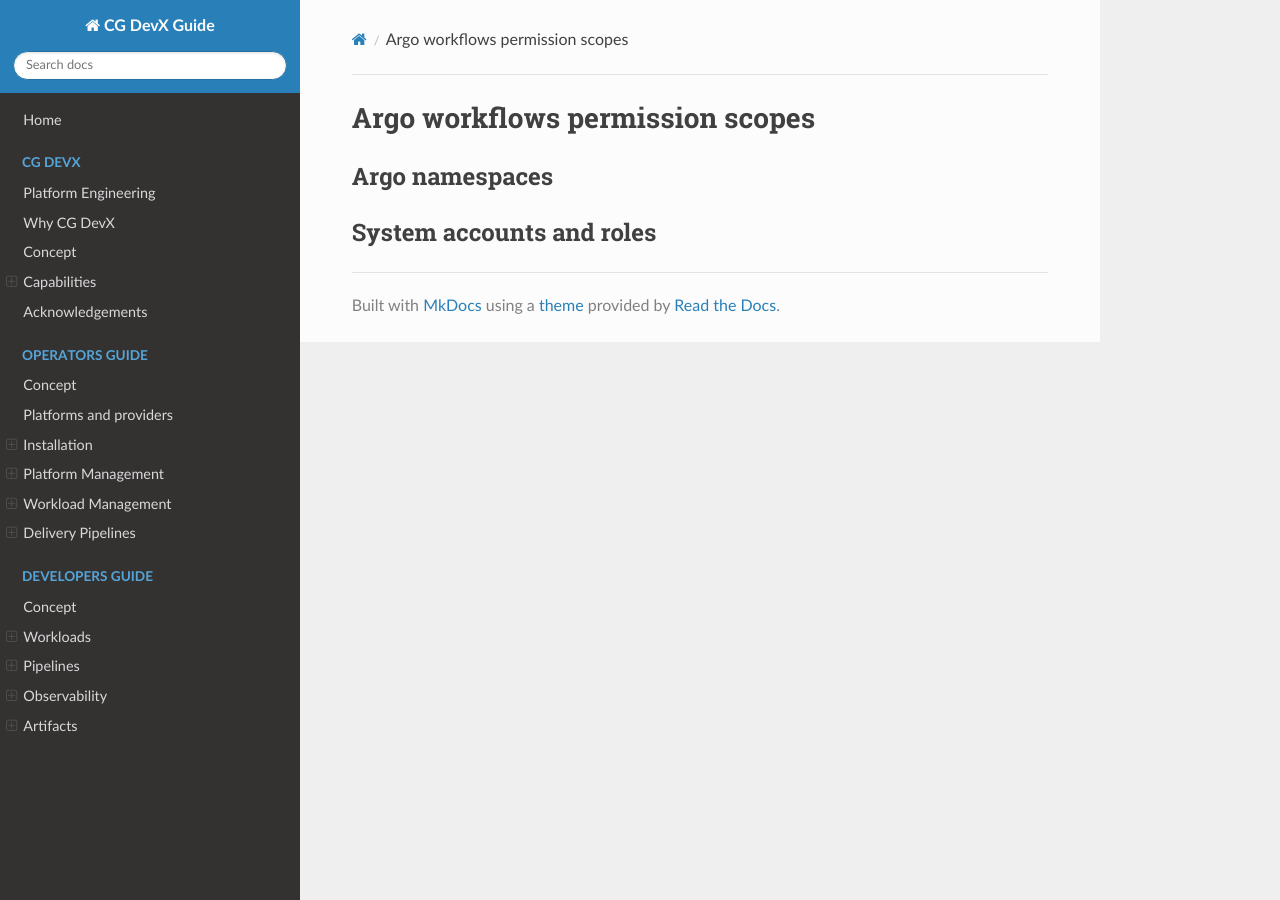
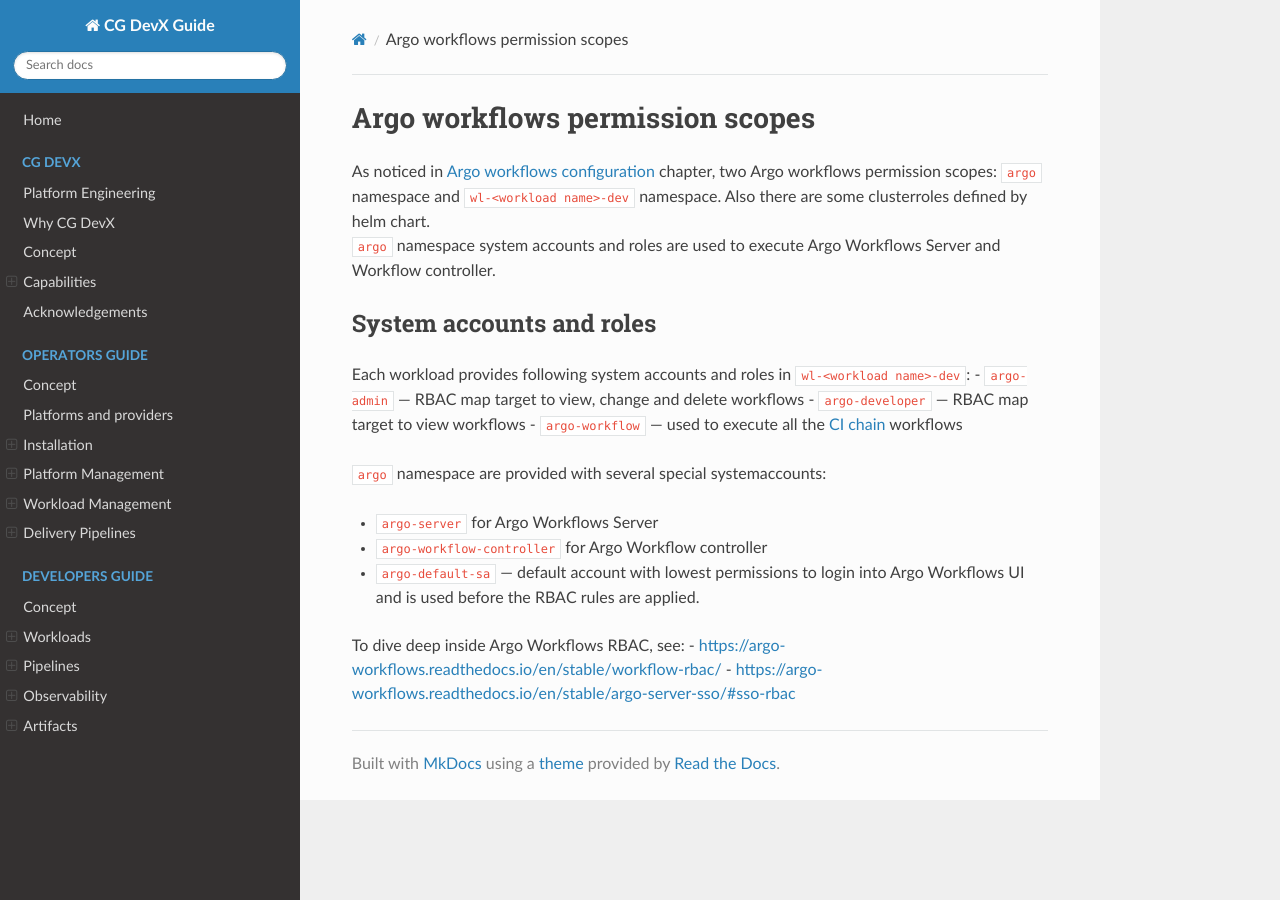
Before and after one commit to CloudGeometry/cg-devx-docs, an MkDocs documentation site: the page built from docs/under_the_hood/delivery_pipelines/argo_permissions.md, in a window 1280 px wide. Built offline with MkDocs 1.6.1, drawn with Linux system fonts in a browser that asks for light colours; nearby versions of some CDN libraries; a script that is not in the unit is left out.

Commit message:
docs: argo_permissions

```diff
--- a/docs/under_the_hood/delivery_pipelines/argo_permissions.md
+++ b/docs/under_the_hood/delivery_pipelines/argo_permissions.md
@@ -1,3 +1,26 @@
 # Argo workflows permission scopes
-## Argo namespaces
+As noticed in [Argo workflows configuration](argo_config.md) chapter,
+two Argo workflows permission scopes: `argo` namespace  and `wl-<workload name>-dev`
+namespace. Also there are some clusterroles defined by helm chart.
+`argo` namespace system accounts and roles are used to execute Argo Workflows
+Server and Workflow controller.
+
 ## System accounts and roles
+Each workload provides following system accounts and roles in `wl-<workload name>-dev`:
+- `argo-admin` — RBAC map target to view, change and delete workflows
+- `argo-developer` — RBAC map target to view workflows
+- `argo-workflow` — used to execute all the [CI chain](developers_guide/ci/build_routine.md) workflows
+
+<!-- link to wl-template-gitops here -->
+
+
+`argo` namespace are provided with several special systemaccounts:
+
+- `argo-server` for Argo Workflows Server
+- `argo-workflow-controller` for Argo Workflow controller
+- `argo-default-sa` — default account with lowest permissions to login into Argo
+  Workflows UI and is used before the RBAC rules are applied.
+
+  To dive deep inside Argo Workflows RBAC, see:
+  - [https://argo-workflows.readthedocs.io/en/stable/workflow-rbac/](https://argo-workflows.readthedocs.io/en/stable/workflow-rbac/)
+  - [https://argo-workflows.readthedocs.io/en/stable/argo-server-sso/#sso-rbac](https://argo-workflows.readthedocs.io/en/stable/argo-server-sso/#sso-rbac)
```
Also changed, not shown: docs/under_the_hood/delivery_pipelines/argo_config.md (+1 -0 lines).
